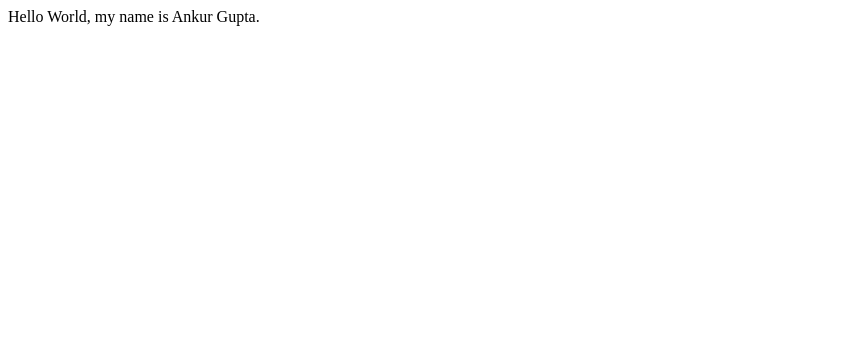
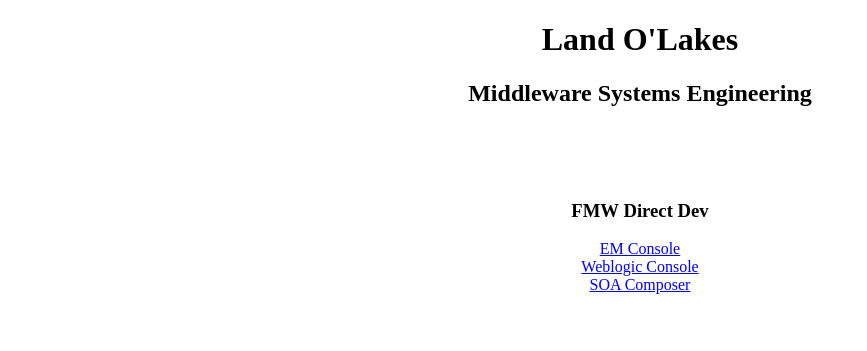
Before and after one commit to ankurg83/ankurg83.github.io, a plain HTML site: page index.html in a window 1280 px wide. Shown: the whole page, without its empty margins (0-867 px from the left). Drawn offline with Linux system fonts and the light colour scheme.

Commit message:
Modified index.html

```diff
--- a/index.html
+++ b/index.html
@@ -1,8 +1,17 @@
 <!DOCTYPE html>
 <html>
 
-<body>
-Hello World, my name is Ankur Gupta.
-</body>
+<center><h1>Land O'Lakes</h1></center>
+<center><h2>Middleware Systems Engineering</h2></center>
+</br>
+</br>
+</br>
+<center><h3>FMW Direct Dev</h3></center>
+<center><a href="http://fmwdirecta?dmind??v.ent.lolcentral.com/em">EM Console</a></center>
+<center><a href="http://fmwdirectadmindv.ent.lolcentral.com/console">Weblogic Console</a></center>
+<center><a href="http://fmwdirectdv.ent.lolcentral.com/soa/composer">SOA Composer</a></center>
+</br>
+</br>
+</br>
 
 </html>
```
